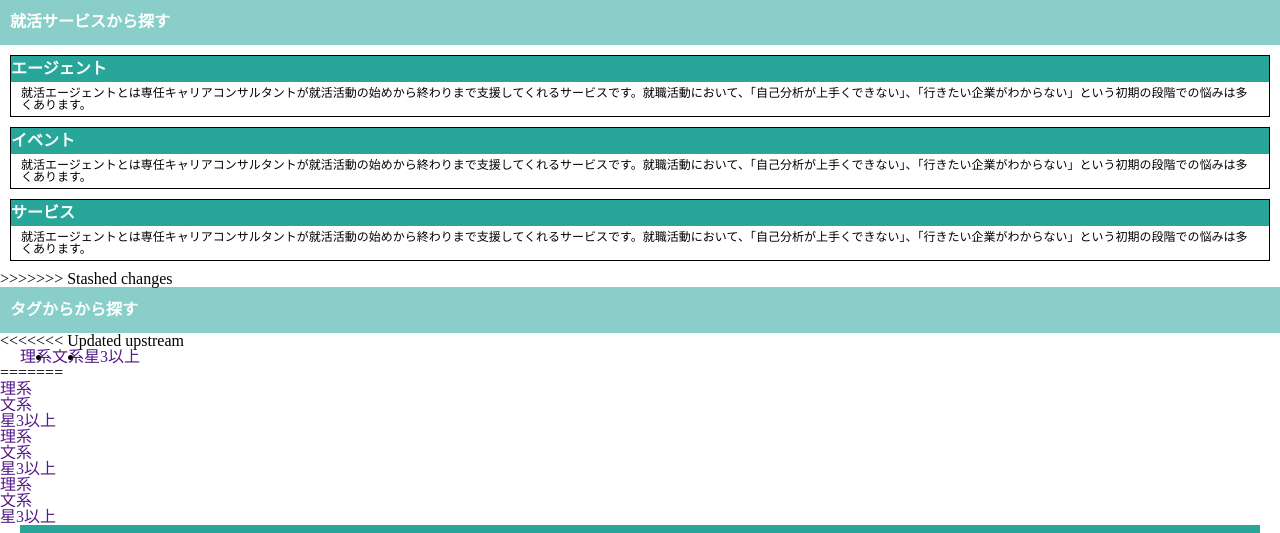
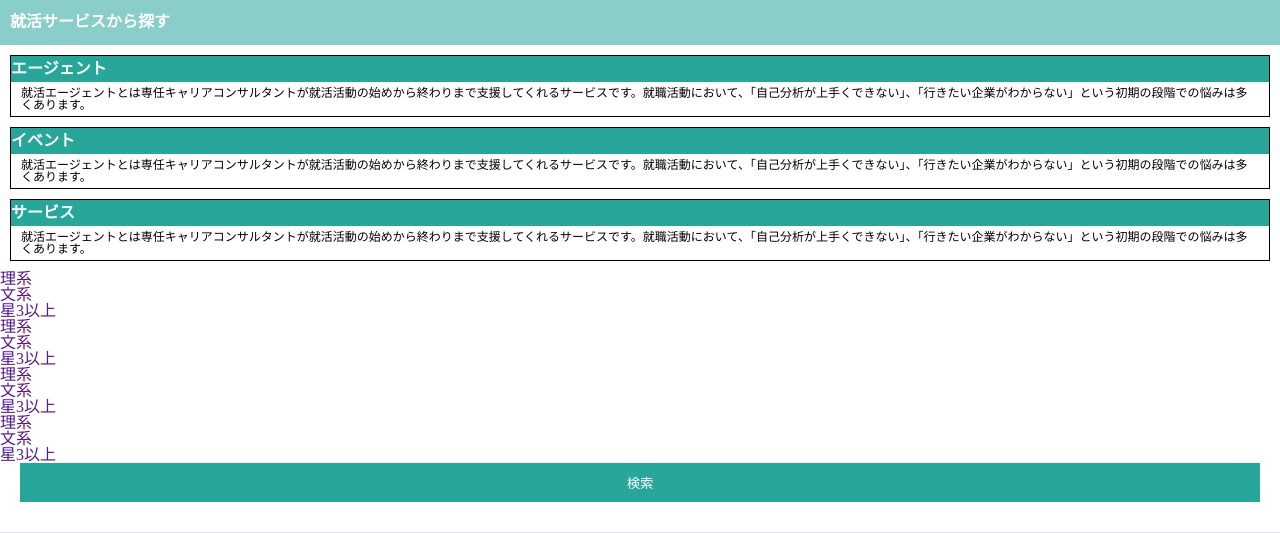
Before and after one commit to daiki-sato/teamE, a PHP site: page /php/top.php in a window 1280 px wide. Shown: the part 335-868 px from the top of the page. Run offline with PHP 8.4, Linux system fonts and the light colour scheme.

Commit message:
Update top.php

```diff
--- a/src/php/top.php
+++ b/src/php/top.php
@@ -66,14 +66,7 @@
 
   </div>
 
->>>>>>> Stashed changes
-</section>
 
-<section class="tag-search">
-  <div class="search-area">
-    <h2 class="search-area__title">タグからから探す</h2>
-  </div>
-<<<<<<< Updated upstream
   <ul class="tag-search__menu">
     <li><a class="tag-search__menu__list" href="">理系</a></li>
     <li><a class="tag-search__menu__list" href="">文系</a></li>
@@ -84,7 +77,7 @@
 
 
 
-=======
+
 
   <ul class="tag-search__menu">
     <li class="tag-search__list"><a href="">理系</a></li>
```
